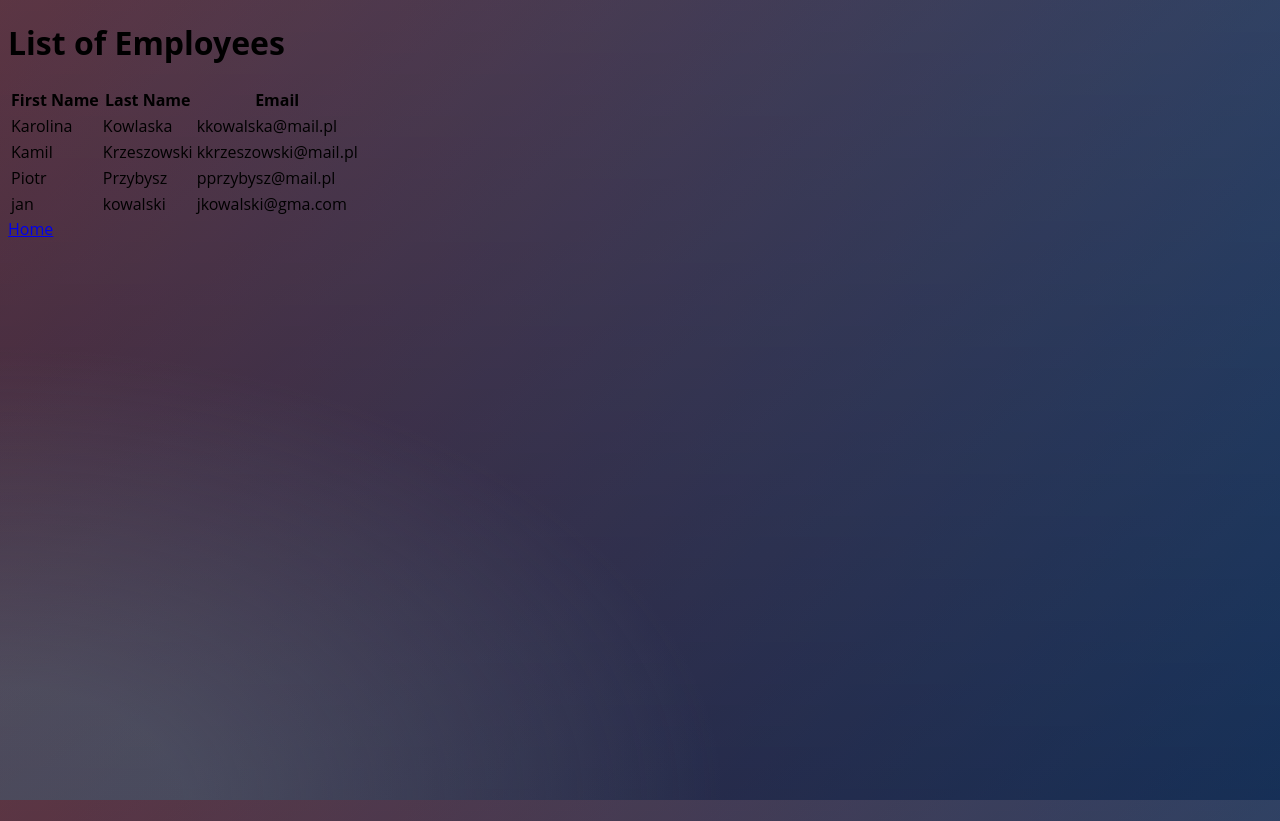
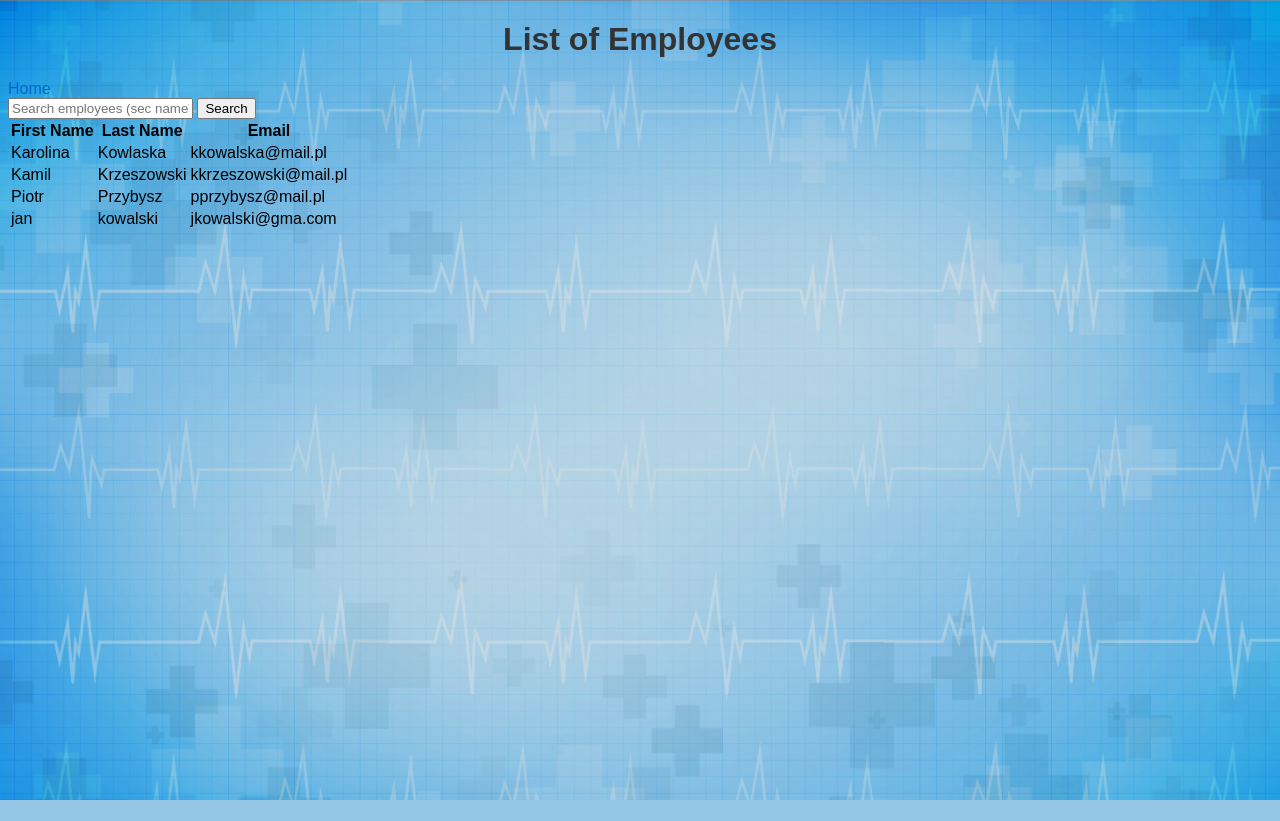
Before and after one commit to haszpe/Med_DB, a Django app: page /list_employee/ in a window 1280 px wide. After the commit the page ends 800 px from the top, so only its background shows below. Run offline with Django 4.2, Linux system fonts and the light colour scheme; data comes from the database, SQL or seed files in the repository.

Commit message:
visual changes and search box for list users

```diff
--- a/medDB/templates/list_employee.html
+++ b/medDB/templates/list_employee.html
@@ -6,11 +6,29 @@
 <head>
     <meta charset="UTF-8">
     <title>List of Employees</title>
-    <link rel="stylesheet" href="{% static 'style_login.css' %}" type="text/css">
+    <link rel="stylesheet" href="{% static 'styles.css' %}" type="text/css">
+    <style>
+        body {
+            background-image: url("{% static 'images/background.jpg' %}");
+            background-repeat: no-repeat;
+            background-size: cover;
+            background-color: rgba(0, 0, 0, 0.1);
+            background-blend-mode: multiply;
+            z-index: -1;
+
+
+        }
+    </style>
 </head>
 
 <body>
+
     <h1>List of Employees</h1>
+     <a href="{% url 'home' %}">Home</a>
+    <form method="GET" action="">
+    <input type="text" name="search" placeholder="Search employees (sec name)">
+    <input type="submit" value="Search">
+</form>
     <table>
         <thead>
             <tr>
@@ -29,7 +47,7 @@
             {% endfor %}
         </tbody>
     </table>
-    <a href="{% url 'home' %}">Home</a>
+
 </body>
 
 </html>
--- a/medDB/users/views.py
+++ b/medDB/users/views.py
@@ -29,7 +29,12 @@ def user_logout(request):
     logout(request)
     return redirect('login')
 
+# def list_employee(request):
+#     all_employees = Employees.objects.all()
+#     context = {'all_employees': all_employees}  # Create context dictionary
+#     return render(request, 'list_employee.html', context)
 def list_employee(request):
-    all_employees = Employees.objects.all()
-    context = {'all_employees': all_employees}  # Create context dictionary
+    search_query = request.GET.get('search', '')
+    all_employees = Employees.objects.filter(surname__icontains=search_query)
+    context = {'all_employees': all_employees}
     return render(request, 'list_employee.html', context)
```
Also changed, not shown: medDB/users/static/images/background.jpg (added).
